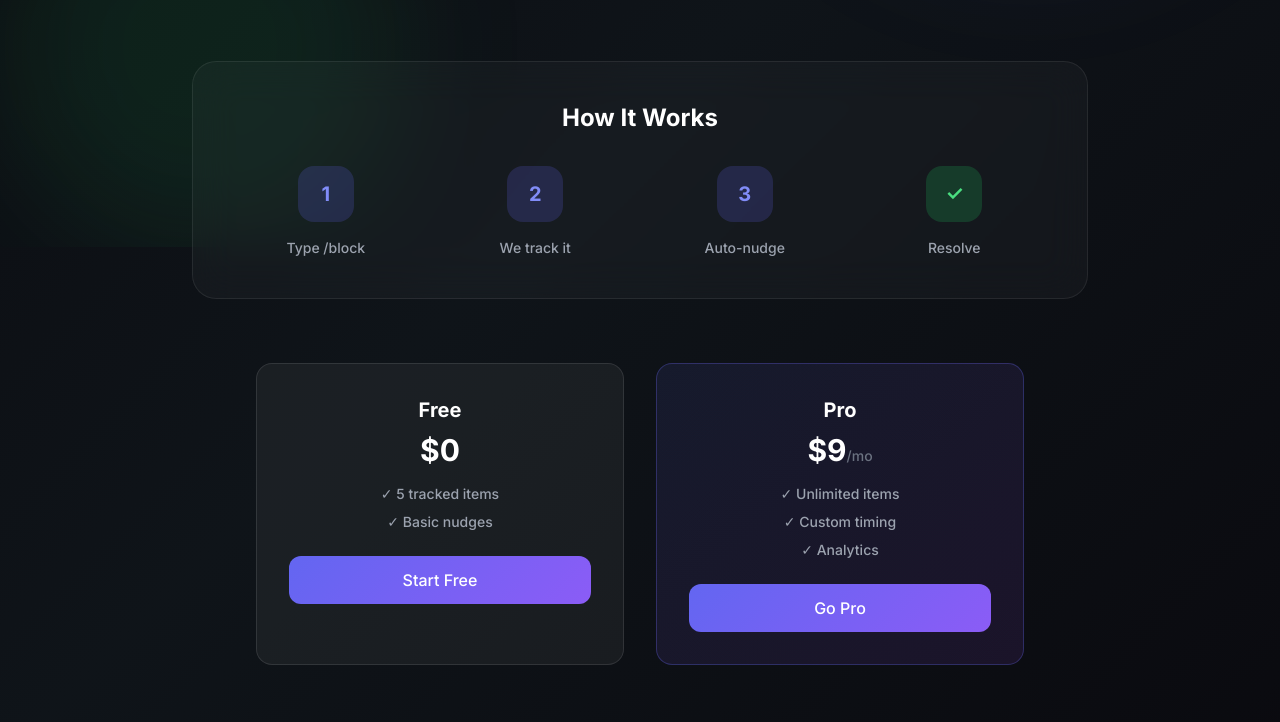
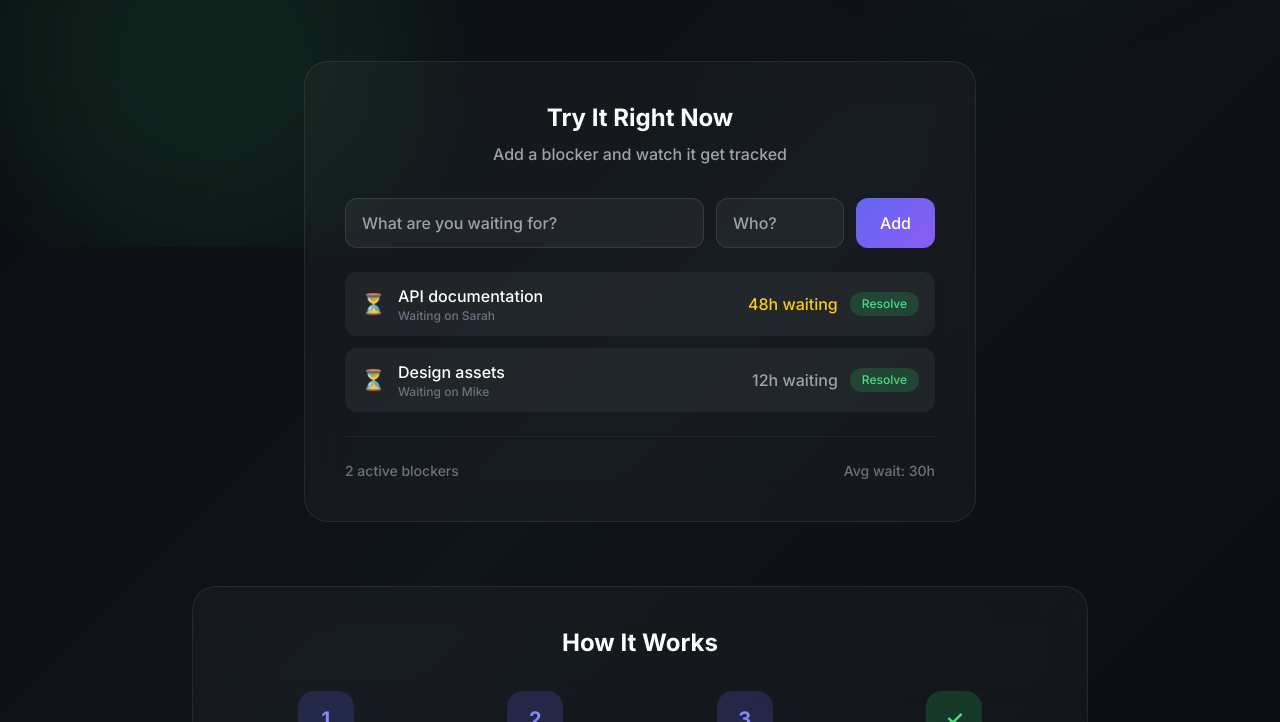
Before and after one commit to Catalyst-thegoat/founder-blocker, a website: page public/index.html in a window 1280 px wide. Shown: the part 553-1275 px from the top of the page. Drawn offline with nearby package versions, Linux system fonts and the light colour scheme.

Commit message:
Founder Blocker v5 - Project tracker with Stripe

```diff
--- a/public/index.html
+++ b/public/index.html
@@ -66,6 +66,29 @@
                 </div>
             </div>
 
+            <!-- Live Demo Section -->
+            <div class="glass rounded-3xl p-10 mb-16 max-w-2xl mx-auto">
+                <h3 class="text-2xl font-bold text-center mb-2">Try It Right Now</h3>
+                <p class="text-gray-400 text-center mb-8">Add a blocker and watch it get tracked</p>
+
+                <div class="flex gap-3 mb-6">
+                    <input type="text" id="blockerInput" placeholder="What are you waiting for?"
+                        class="flex-1 bg-white/5 border border-white/10 rounded-xl px-4 py-3 focus:outline-none focus:border-accent-500 transition-colors">
+                    <input type="text" id="personInput" placeholder="Who?"
+                        class="w-32 bg-white/5 border border-white/10 rounded-xl px-4 py-3 focus:outline-none focus:border-accent-500 transition-colors">
+                    <button onclick="addBlocker()" class="btn-accent px-6 py-3 rounded-xl font-medium">Add</button>
+                </div>
+
+                <div id="blockersList" class="space-y-3">
+                    <!-- Demo blockers will appear here -->
+                </div>
+
+                <div class="mt-6 pt-6 border-t border-white/5 flex justify-between text-sm text-gray-500">
+                    <span id="blockerCount">0 blockers tracked</span>
+                    <span id="avgWait">Avg wait: --</span>
+                </div>
+            </div>
+
             <div class="glass rounded-3xl p-10 mb-16 max-w-4xl mx-auto">
                 <h3 class="text-2xl font-bold text-center mb-8">How It Works</h3>
                 <div class="grid md:grid-cols-4 gap-6">
@@ -115,5 +138,87 @@
             <p class="text-gray-500 text-sm">© 2024 Founder Blocker. Built by Catalyst ⚡️</p>
         </footer>
     </div>
+
+    <script>
+        let blockers = [];
+
+        // Add a couple demo blockers
+        const demoBlockers = [
+            { id: 1, what: 'API documentation', who: 'Sarah', time: Date.now() - 86400000 * 2, status: 'pending' },
+            { id: 2, what: 'Design assets', who: 'Mike', time: Date.now() - 86400000 * 0.5, status: 'pending' }
+        ];
+        blockers = [...demoBlockers];
+        renderBlockers();
+
+        function addBlocker() {
+            const what = document.getElementById('blockerInput').value.trim();
+            const who = document.getElementById('personInput').value.trim();
+            if (!what) return;
+
+            blockers.push({
+                id: Date.now(),
+                what,
+                who: who || 'Someone',
+                time: Date.now(),
+                status: 'pending'
+            });
+
+            document.getElementById('blockerInput').value = '';
+            document.getElementById('personInput').value = '';
+            renderBlockers();
+        }
+
+        function resolveBlocker(id) {
+            blockers = blockers.map(b => b.id === id ? { ...b, status: 'resolved' } : b);
+            renderBlockers();
+        }
+
+        function deleteBlocker(id) {
+            blockers = blockers.filter(b => b.id !== id);
+            renderBlockers();
+        }
+
+        function renderBlockers() {
+            const container = document.getElementById('blockersList');
+            container.innerHTML = blockers.map(b => {
+                const hoursWaiting = Math.round((Date.now() - b.time) / 3600000);
+                const urgency = hoursWaiting > 48 ? 'text-red-400' : hoursWaiting > 24 ? 'text-yellow-400' : 'text-gray-400';
+                const badge = b.status === 'resolved' ? '<span class="text-primary-400 text-sm">✓ Resolved</span>' :
+                    `<span class="${urgency}">${hoursWaiting}h waiting</span>`;
+
+                return `
+                    <div class="flex items-center justify-between bg-white/5 rounded-xl px-4 py-3 ${b.status === 'resolved' ? 'opacity-50' : ''}">
+                        <div class="flex items-center gap-3">
+                            <span class="text-xl">${b.status === 'resolved' ? '✅' : '⏳'}</span>
+                            <div>
+                                <div class="font-medium">${b.what}</div>
+                                <div class="text-xs text-gray-500">Waiting on ${b.who}</div>
+                            </div>
+                        </div>
+                        <div class="flex items-center gap-3">
+                            ${badge}
+                            ${b.status === 'pending' ?
+                                `<button onclick="resolveBlocker(${b.id})" class="text-xs bg-primary-500/20 text-primary-400 px-3 py-1 rounded-full hover:bg-primary-500/30 transition-colors">Resolve</button>` :
+                                `<button onclick="deleteBlocker(${b.id})" class="text-xs bg-white/10 text-gray-400 px-3 py-1 rounded-full hover:bg-white/20 transition-colors">Remove</button>`
+                            }
+                        </div>
+                    </div>
+                `;
+            }).join('');
+
+            const pending = blockers.filter(b => b.status === 'pending').length;
+            const total = blockers.length;
+            document.getElementById('blockerCount').textContent = `${pending} active blocker${pending !== 1 ? 's' : ''}`;
+
+            if (blockers.length > 0) {
+                const avgHours = Math.round(blockers.reduce((sum, b) => sum + (Date.now() - b.time) / 3600000, 0) / blockers.length);
+                document.getElementById('avgWait').textContent = `Avg wait: ${avgHours}h`;
+            }
+        }
+
+        // Enter key support
+        document.getElementById('blockerInput').addEventListener('keypress', e => e.key === 'Enter' && addBlocker());
+        document.getElementById('personInput').addEventListener('keypress', e => e.key === 'Enter' && addBlocker());
+    </script>
 </body>
 </html>
```
Also changed, not shown: 1 other file.
